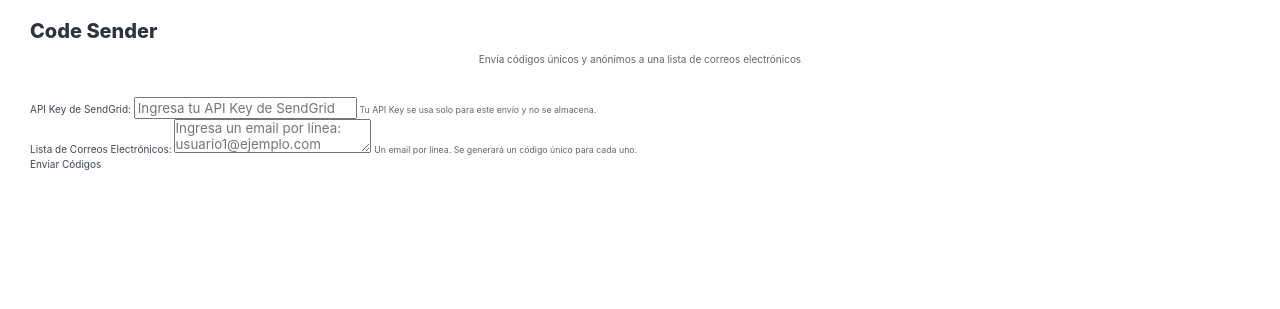
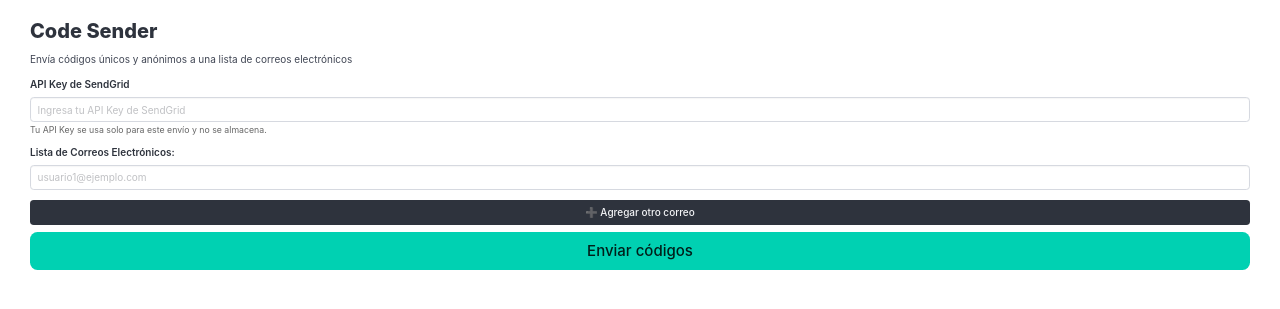
Before and after one commit to isaaleonardo/code_sender, a Flask app: page / in a window 1280 px wide. Shown: the part 43-352 px from the top of the page. Run offline with Flask 3, Linux system fonts and the light colour scheme.

Commit message:
refactor index.html to improve form structure and styling consistency

```diff
--- a/templates/index.html
+++ b/templates/index.html
@@ -4,29 +4,28 @@
 
 {% block content %}
 <h1>Code Sender</h1>
-<p style="text-align: center; color: #666; margin-bottom: 30px;">
+<p>
     Envía códigos únicos y anónimos a una lista de correos electrónicos
 </p>
 
-{% if error %}
-<div class="error">{{ error }}</div>
-{% endif %}
-
 <form method="POST">
-    <div class="form-group">
-        <label for="api_key">API Key de SendGrid:</label>
-        <input type="password" id="api_key" name="api_key" required
-               placeholder="Ingresa tu API Key de SendGrid">
-        <small style="color: #666;">Tu API Key se usa solo para este envío y no se almacena.</small>
+    <div class="field">
+        <label class="label">API Key de SendGrid</label>
+        <div class="control">
+            <input class="input" type="password" placeholder="Ingresa tu API Key de SendGrid">
+            <small style="color: #666;">Tu API Key se usa solo para este envío y no se almacena.</small>
+        </div>
     </div>
 
-    <div class="form-group">
-        <label for="email_list">Lista de Correos Electrónicos:</label>
-        <textarea id="email_list" name="email_list" required
-                  placeholder="Ingresa un email por línea:&#10;usuario1@ejemplo.com&#10;usuario2@ejemplo.com&#10;usuario3@ejemplo.com"></textarea>
-        <small style="color: #666;">Un email por línea. Se generará un código único para cada uno.</small>
+    <div class="field">
+        <label class="label">Lista de Correos Electrónicos:</label>
+        <div class="control pb-4">
+            <input class="input" type="input" placeholder="usuario1@ejemplo.com">
+        </div>
+
+        <button class="button is-dark is-fullwidth">➕ Agregar otro correo</button>
     </div>
 
-    <button type="submit">Enviar Códigos</button>
+    <button class="button is-primary is-large is-fullwidth" type="submit">Enviar códigos</button>
 </form>
 {% endblock %}
```
